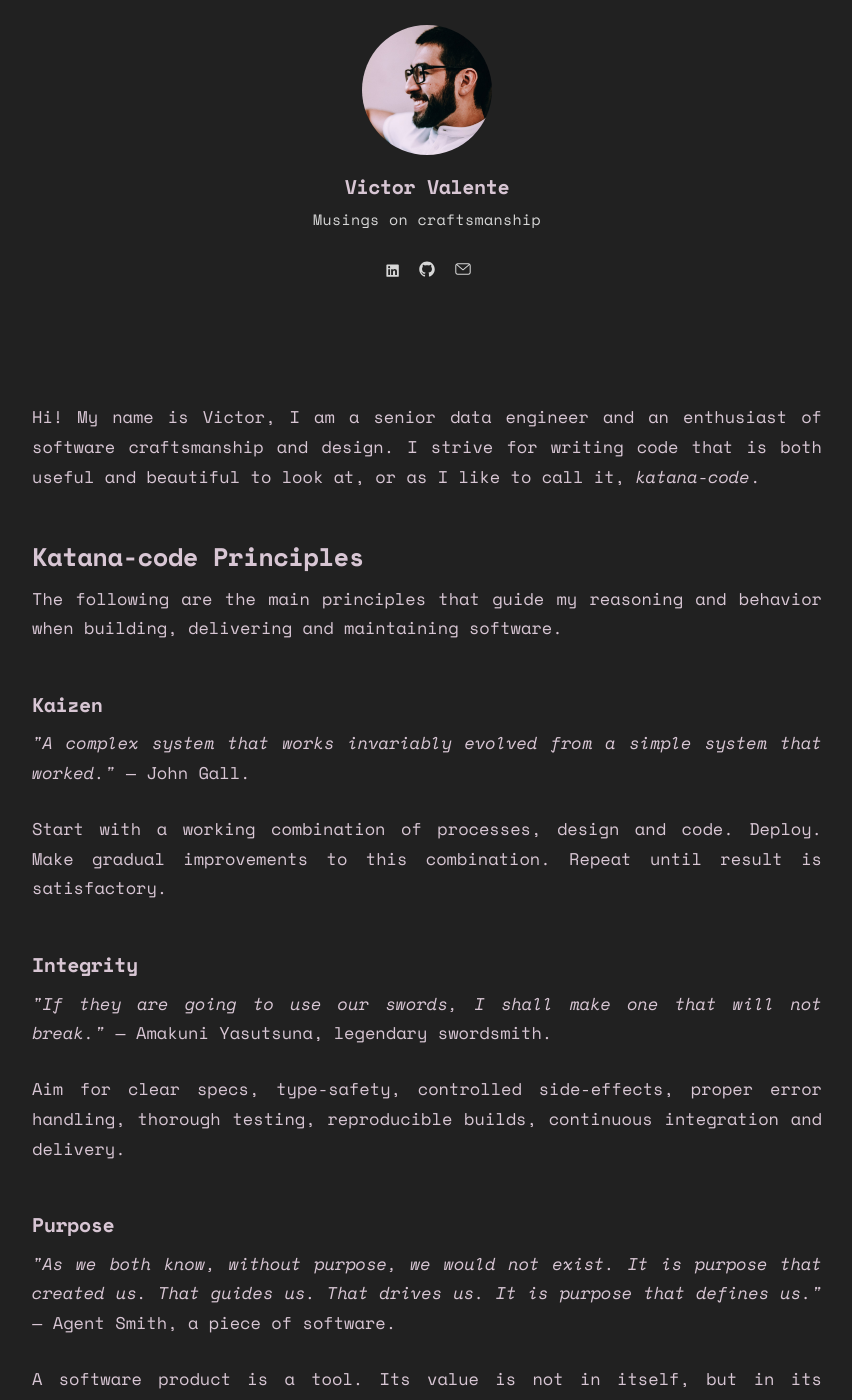
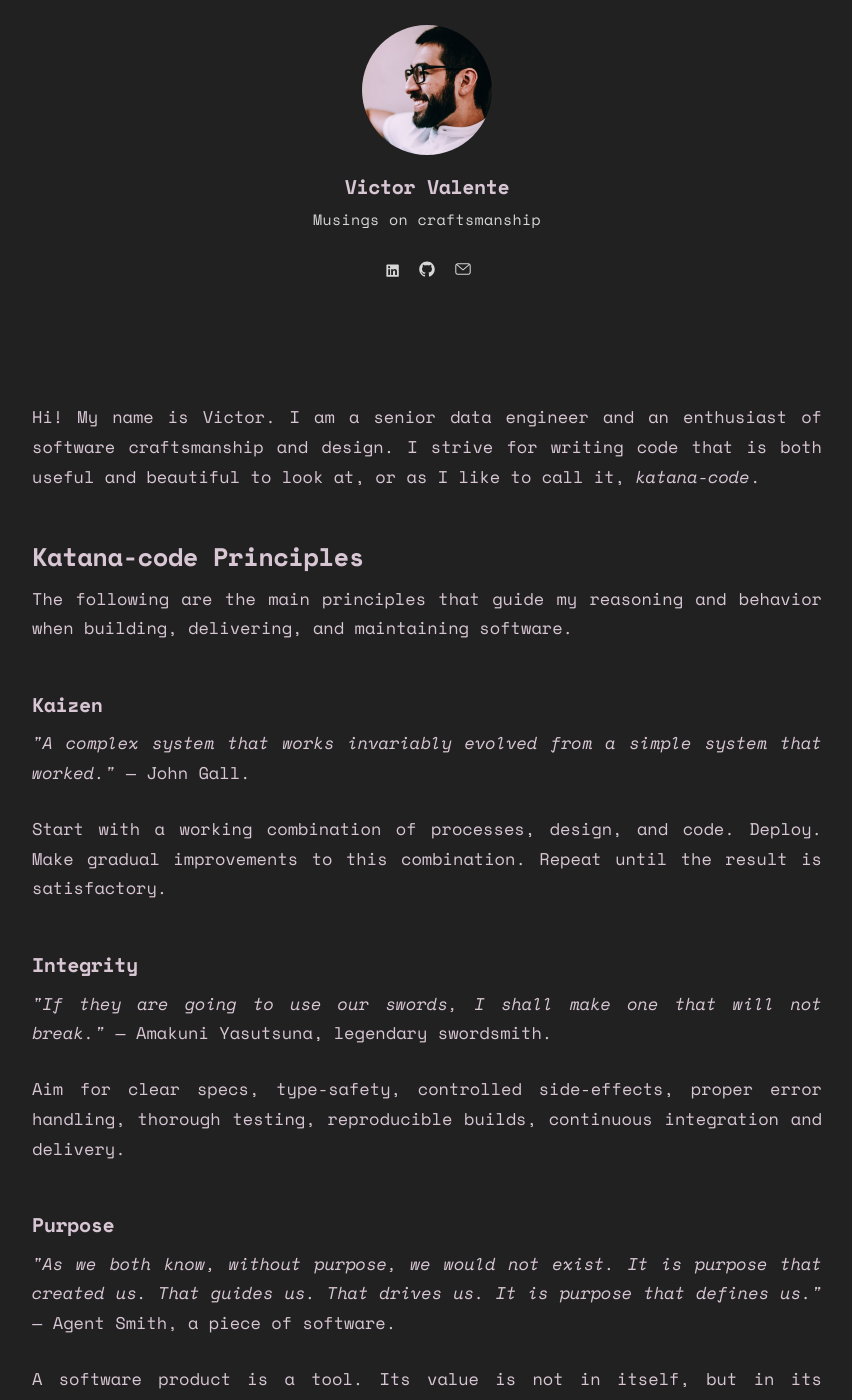
Before and after one commit to victorvalentee/victorvalentee.github.io, a Jekyll site: the page built from index.html, in a window 1280 px wide and 1400 px high. Shown: the whole window, without its empty margins (213-1065 px from the left). Built offline with Jekyll 4.4.1, drawn with Linux system fonts in a browser that asks for light colours; some of the changed text lies outside the part shown.

Commit message:
Proofreading

```diff
--- a/index.html
+++ b/index.html
@@ -4,13 +4,13 @@ layout: default
 
 <div class="home">
   <p>
-    Hi! My name is Victor, I am a senior data engineer and an enthusiast of software craftsmanship and design.
+    Hi! My name is Victor. I am a senior data engineer and an enthusiast of software craftsmanship and design.
     I strive for writing code that is both useful and beautiful to look at, or as I like to call it, <em>katana-code</em>.
   </p>
 
   <div id="katana-code-principles">
     <h2>Katana-code Principles</h2>
-    <p>The following are the main principles that guide my reasoning and behavior when building, delivering and maintaining software.</p>
+    <p>The following are the main principles that guide my reasoning and behavior when building, delivering, and maintaining software.</p>
 
     <h3>Kaizen</h3>
     <p>
@@ -20,10 +20,10 @@ layout: default
     </p>
 
     <p>
-      Start with a working combination of processes, design and code.
+      Start with a working combination of processes, design, and code.
       Deploy.
       Make gradual improvements to this combination.
-      Repeat until result is satisfactory.
+      Repeat until the result is satisfactory.
     </p>
 
     <h3>Integrity</h3>
@@ -45,7 +45,7 @@ layout: default
       </em> &mdash; Agent Smith, a piece of software.
     </p>
     <p>
-      A software product is a tool. Its value is not in itself, but in its ability to fulfill the real world need that birthed it.
+      A software product is a tool. Its value is not in itself, but in its ability to fulfill the real-world need that birthed it.
       Solid MVV statements and clear OKRs go a long way in keeping what's really important in the forefront.
     </p>
 
```
Also changed, not shown: other parts of index.html (+2 -2 lines).
